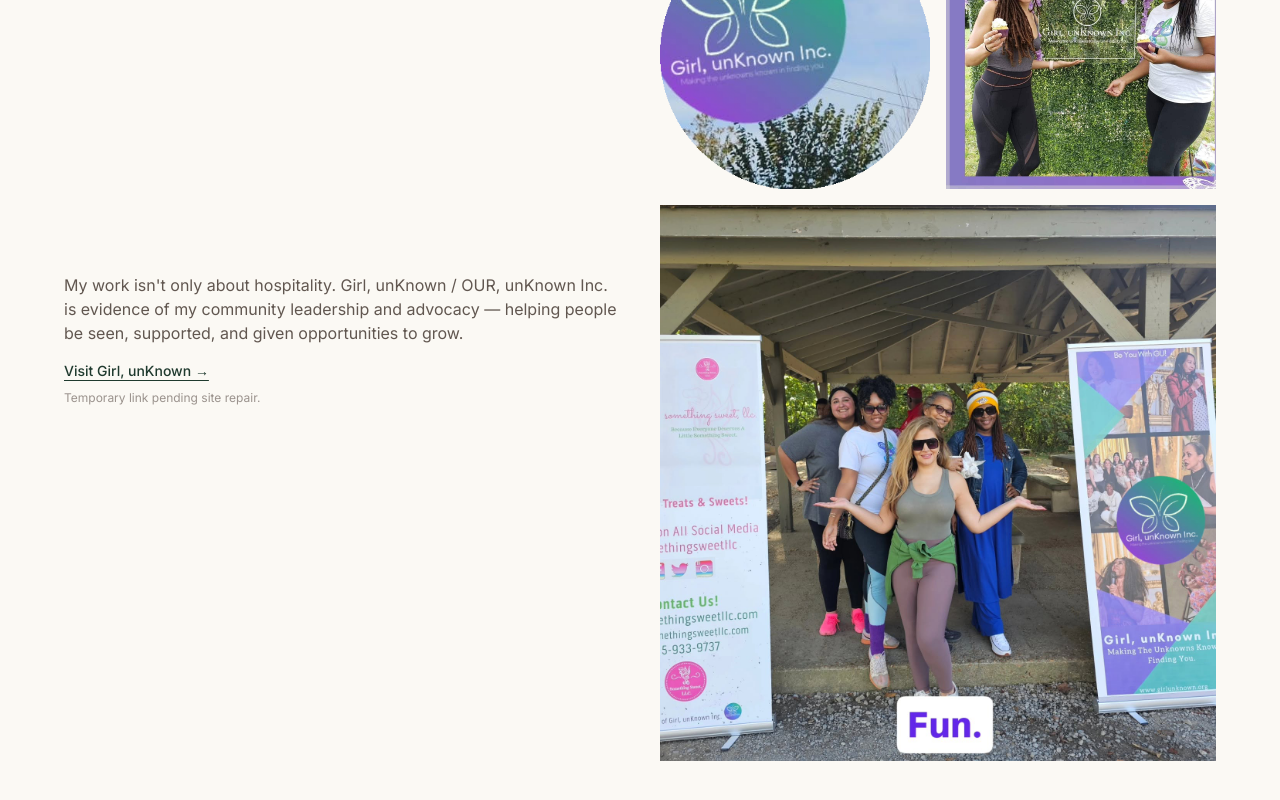
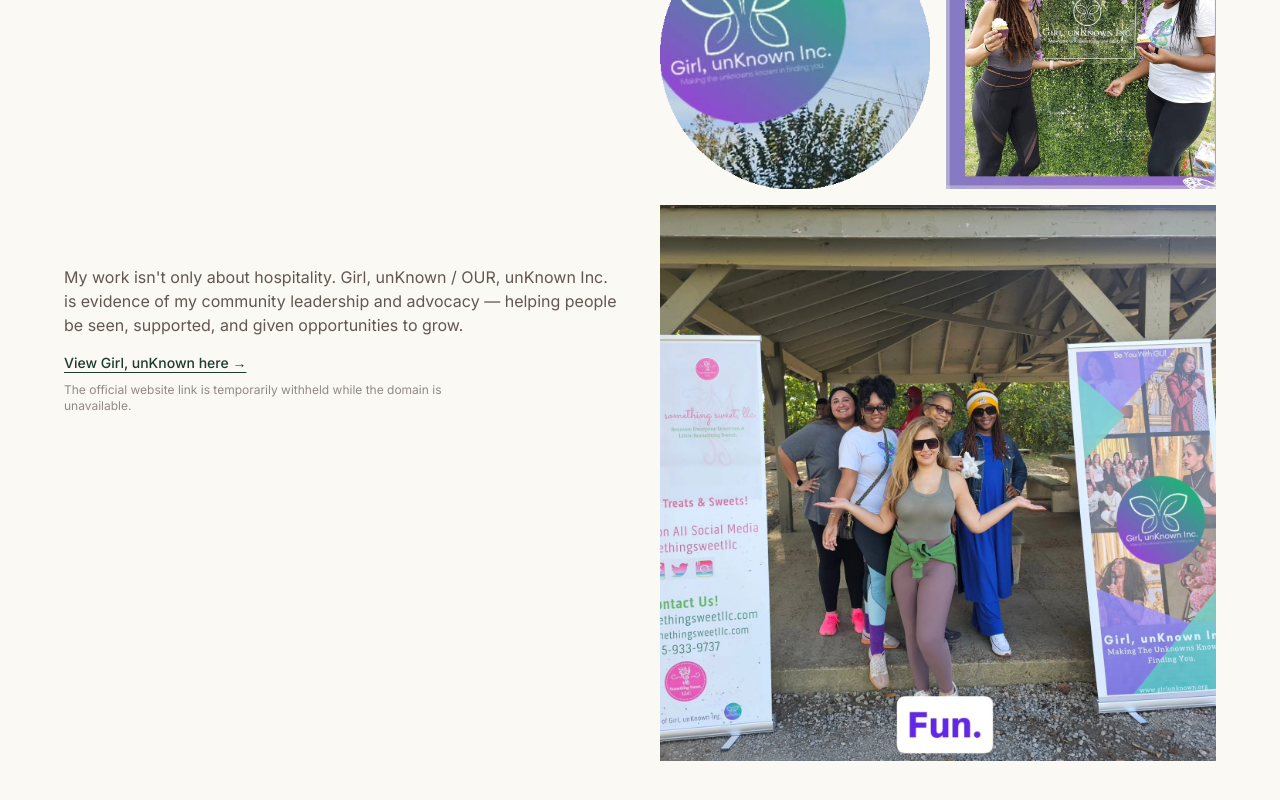
Before and after one commit to AlexisMHW/alexishugheswilliams-site, a Next.js app: page /my-work in a window 1280 px wide. Shown: the part 1954-2754 px from the top of the page. Built offline with nearby package versions, Linux system fonts and the light colour scheme.

Commit message:
Reconcile app/my-work/page.tsx

```diff
--- a/app/my-work/page.tsx
+++ b/app/my-work/page.tsx
@@ -34,7 +34,11 @@
         <section className="border-t border-espresso/10 bg-forest px-6 py-16 text-cream">
           <div className="mx-auto max-w-6xl">
             <p className="font-sans text-sm text-gold">Current work</p>
-            <h2 className="mt-2 font-serif text-3xl">Place &amp; Plenty</h2>
+            <h2 className="mt-2 font-serif text-3xl">
+              <a href="https://placeandplenty.com" target="_blank" rel="noopener noreferrer" className="hover:text-gold">
+                Place &amp; Plenty
+              </a>
+            </h2>
             <p className="mt-1 font-sans text-cream/70">
               Home Hosting. Made Simple.
             </p>
@@ -82,7 +86,9 @@
           <div className="mx-auto max-w-6xl">
             <p className="font-sans text-sm text-gold">Where it started</p>
             <h2 className="mt-2 font-serif text-3xl text-forest">
-              Something Sweet LLC
+              <a href="https://www.somethingsweetllc.com" target="_blank" rel="noopener noreferrer" className="hover:text-gold">
+                Something Sweet LLC
+              </a>
             </h2>
             <p className="mt-1 font-sans text-espresso/70">
               The beginning of the hospitality story.
@@ -151,7 +157,7 @@
         </section>
 
         {/* Girl, unKnown / OUR, unKnown Inc. */}
-        <section className="border-t border-espresso/10 bg-ivory px-6 py-16">
+        <section id="girl-unknown" className="scroll-mt-8 border-t border-espresso/10 bg-ivory px-6 py-16">
           <div className="mx-auto max-w-6xl">
             <p className="font-sans text-sm text-gold">Community leadership</p>
             <h2 className="mt-2 font-serif text-3xl text-forest">
@@ -166,15 +172,13 @@
                   opportunities to grow.
                 </p>
                 <a
-                  href="https://www.girlunknown.org"
-                  target="_blank"
-                  rel="noopener noreferrer"
+                  href="#girl-unknown"
                   className="mt-4 inline-block font-sans text-sm font-medium text-forest underline underline-offset-4"
                 >
-                  Visit Girl, unKnown &rarr;
+                  View Girl, unKnown here &rarr;
                 </a>
-                <p className="mt-2 font-sans text-xs text-espresso/50">
-                  Temporary link pending site repair.
+                <p className="mt-2 max-w-md font-sans text-xs text-espresso/55">
+                  The official website link is temporarily withheld while the domain is unavailable.
                 </p>
               </div>
               <div className="grid grid-cols-2 gap-4">
@@ -226,7 +230,9 @@
                   />
                 </div>
                 <div className="p-6">
-                  <h3 className="font-serif text-xl text-forest">AR Squared Inc.</h3>
+                  <h3 className="font-serif text-xl text-forest">
+                    <a href="https://www.arsqd.com" target="_blank" rel="noopener noreferrer" className="hover:text-gold">AR Squared Inc.</a>
+                  </h3>
                   <p className="mt-2 font-sans text-sm text-espresso/80">
                     The holding-company structure supporting my broader
                     portfolio of ventures.
@@ -240,7 +246,7 @@
                     rel="noopener noreferrer"
                     className="mt-3 inline-block font-sans text-sm font-medium text-forest underline underline-offset-4"
                   >
-                    Visit website &rarr;
+                    Visit AR Squared &rarr;
                   </a>
                 </div>
               </div>
@@ -257,14 +263,15 @@
                 </div>
                 <div className="p-6">
                   <h3 className="font-serif text-xl text-forest">
-                    Cozy Home Services Inc.
+                    <a href="https://www.yourcozyhome.co" target="_blank" rel="noopener noreferrer" className="hover:text-gold">Cozy Home Services Inc.</a>
                   </h3>
                   <p className="mt-2 font-sans text-sm text-espresso/80">
-                    A home-services company serving real clients with real
-                    completed work.
+                    A Nashville home-services company bringing construction,
+                    function, color, design, and decor together so a house feels
+                    like home.
                   </p>
-                  <p className="mt-2 font-sans text-xs italic text-espresso/60">
-                    Co-owned with her husband, Robert Calhoun Sr.
+                  <p className="mt-2 font-sans text-sm italic text-espresso/65">
+                    I co-own Cozy Home Services Inc. with my husband, Robert Calhoun Sr.
                   </p>
                   <a
                     href="https://www.yourcozyhome.co"
@@ -272,7 +279,7 @@
                     rel="noopener noreferrer"
                     className="mt-3 inline-block font-sans text-sm font-medium text-forest underline underline-offset-4"
                   >
-                    Visit website &rarr;
+                    Visit Cozy Home Services &rarr;
                   </a>
                 </div>
               </div>
```
